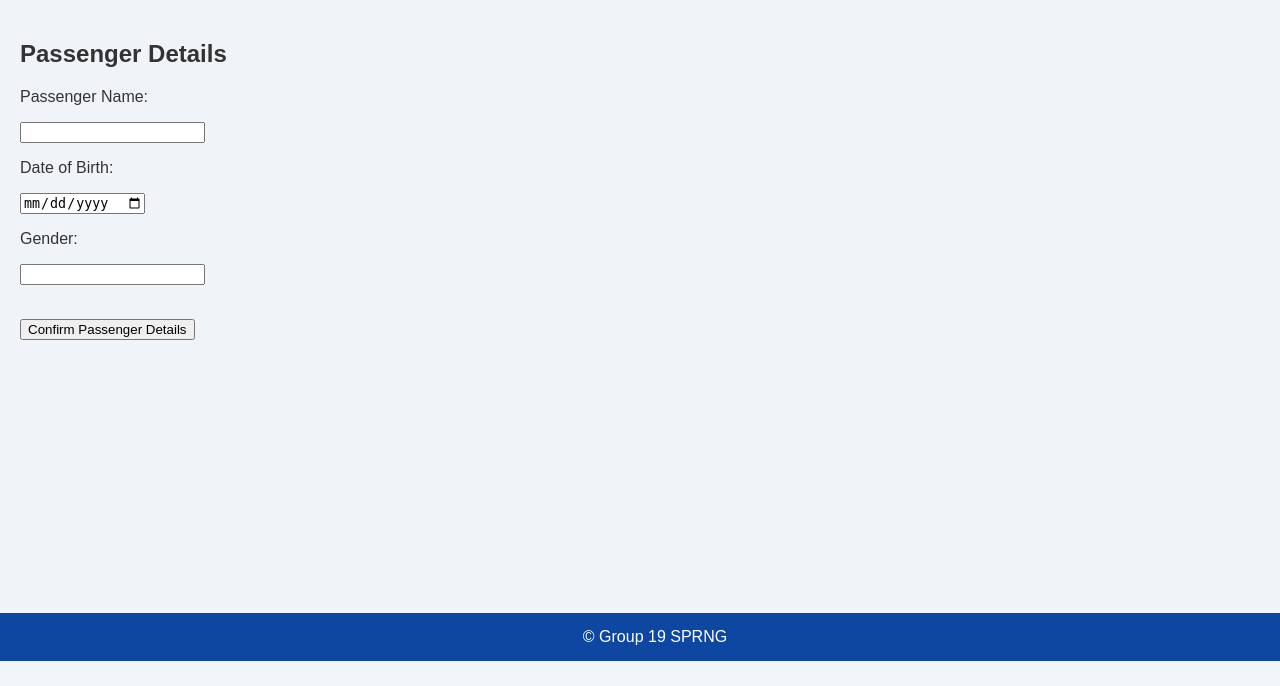
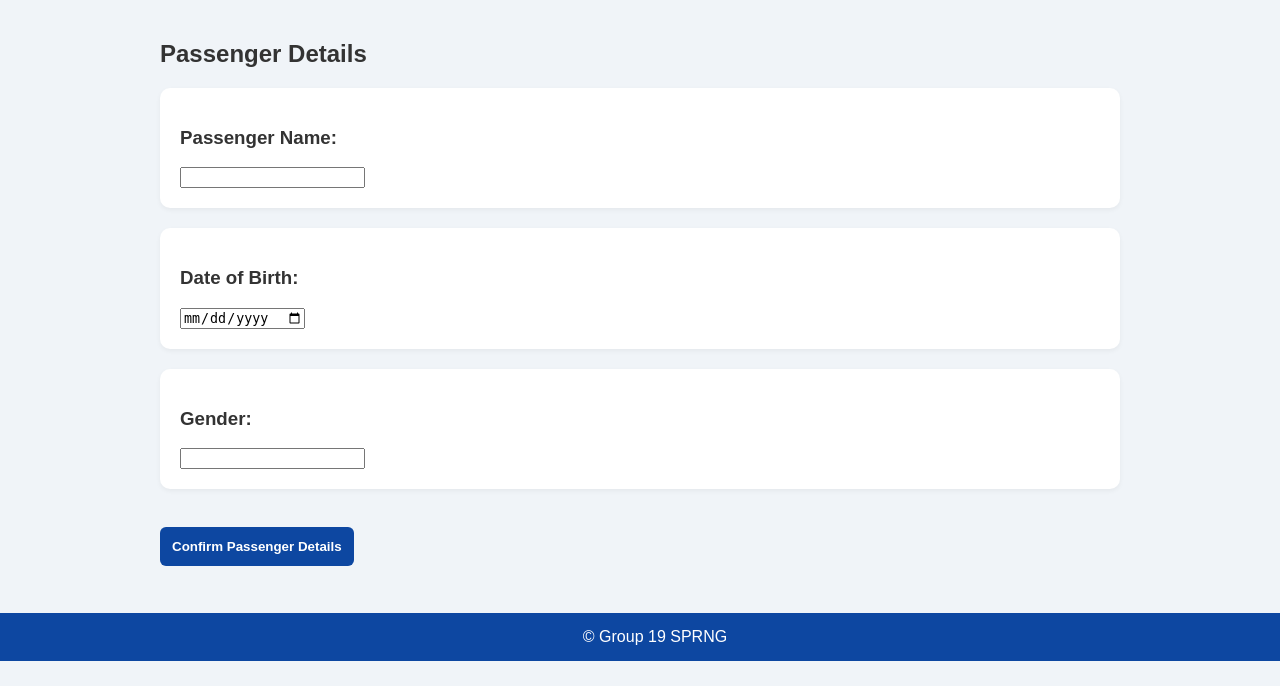
Before and after one commit to kyoumaru/SPRNG-FlightBookings, a Django app: template flightbookings/booking/templates/passenger_bookings.html in a window 1280 px wide. Shown: the part 139-825 px from the top of the page. Before the commit the page ends 800 px from the top, so only its background shows below. Run offline with Django 5.2, Linux system fonts and the light colour scheme; the template is opened without the code that fills it, so the values that code supplies are empty.

```diff
--- a/flightbookings/booking/templates/passenger_bookings.html
+++ b/flightbookings/booking/templates/passenger_bookings.html
@@ -4,18 +4,22 @@
 
 {% block content %}
 
-<h2>Passenger Details</h2>
-	<label>Passenger Name:</label>
-
-	<form method="post">
+<div style="max-width: 960px; margin: 0 auto;">
+	<h2>Passenger Details</h2>
+		<form method="post">
 		{% csrf_token %}
-		<p><input type="text" name="name" maxlength="100" required></p>
-		<label>Date of Birth:</label>
-		<p><input type="date" name="dob" required></p>
-		<label>Gender:</label>
-		<p><input type="text" name="gender" maxlength="10" required></p>
-		<br>
-		<button type="submit">Confirm Passenger Details</button>
-	</form>
+			<section style="background: #fff; border-radius: 10px; padding: 20px; margin-bottom: 20px; box-shadow: 0 2px 5px rgba(0,0,0,0.05);">
+				<h3>Passenger Name:</h3><input type="text" name="name" maxlength="100" required>
+			</section>
+			<section style="background: #fff; border-radius: 10px; padding: 20px; margin-bottom: 20px; box-shadow: 0 2px 5px rgba(0,0,0,0.05);">
+				<h3>Date of Birth: </h3><input type="date" name="dob" required>
+			</section>
+			<section style="background: #fff; border-radius: 10px; padding: 20px; margin-bottom: 20px; box-shadow: 0 2px 5px rgba(0,0,0,0.05);">
+				<h3>Gender:</h3><input type="text" name="gender" maxlength="10" required>
+			</section>
+			<br>
+			<button type="submit" style="flex: 1; padding: 12px; border: none; border-radius: 6px; background: #0d47a1; color: white; font-weight: bold;">Confirm Passenger Details</button>
+		</form>
+</div>
 
 {% endblock %}
--- a/flightbookings/booking/views.py
+++ b/flightbookings/booking/views.py
@@ -21,7 +21,7 @@ INSURANCE_COST = Decimal("208")
 def _get_active_passenger():
     passenger = Passenger.objects.last()
     # Create new passenger if last object in Passenger object set has updated values
-    if passenger.name != "":
+    if not passenger or passenger.name != "":
         passenger = Passenger.objects.create(
             birth_date=date(1111,1,1)
         )
```
